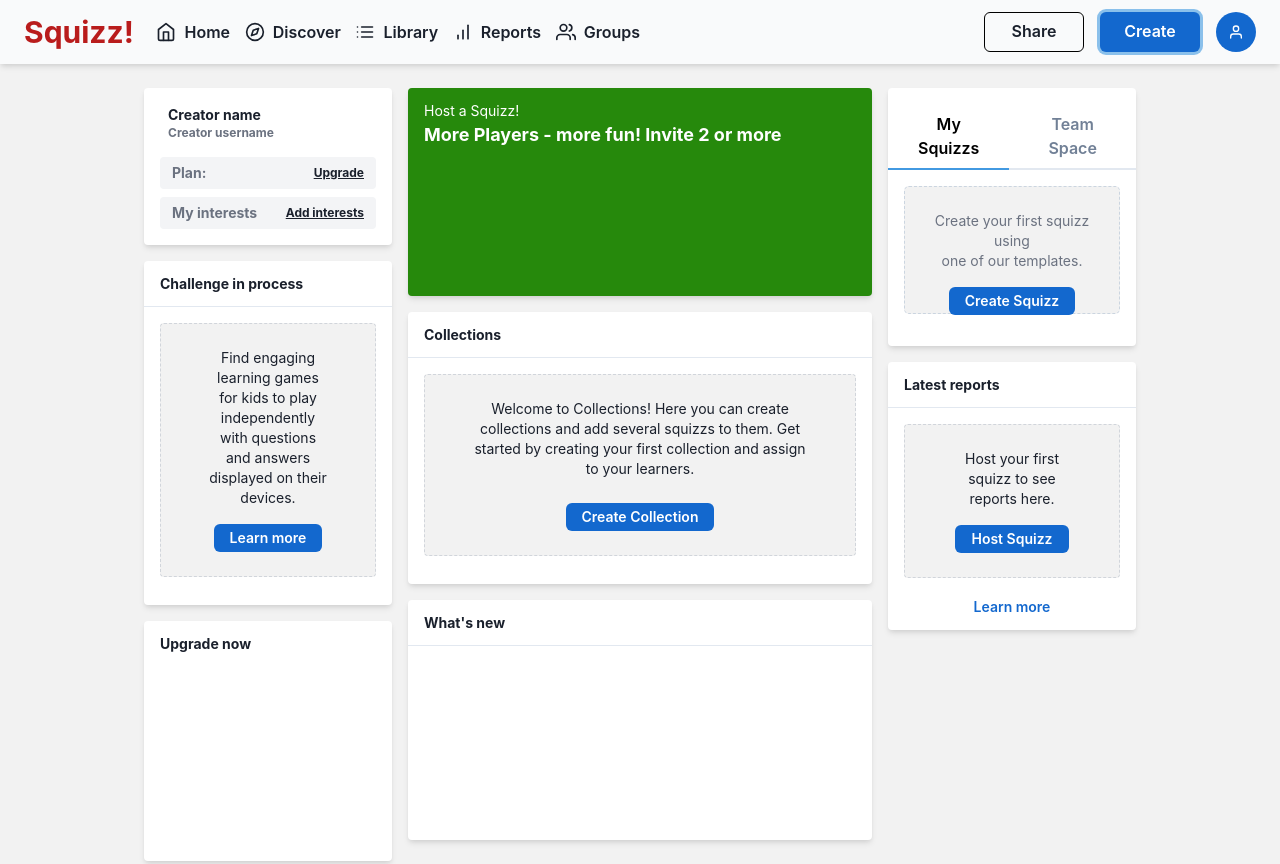
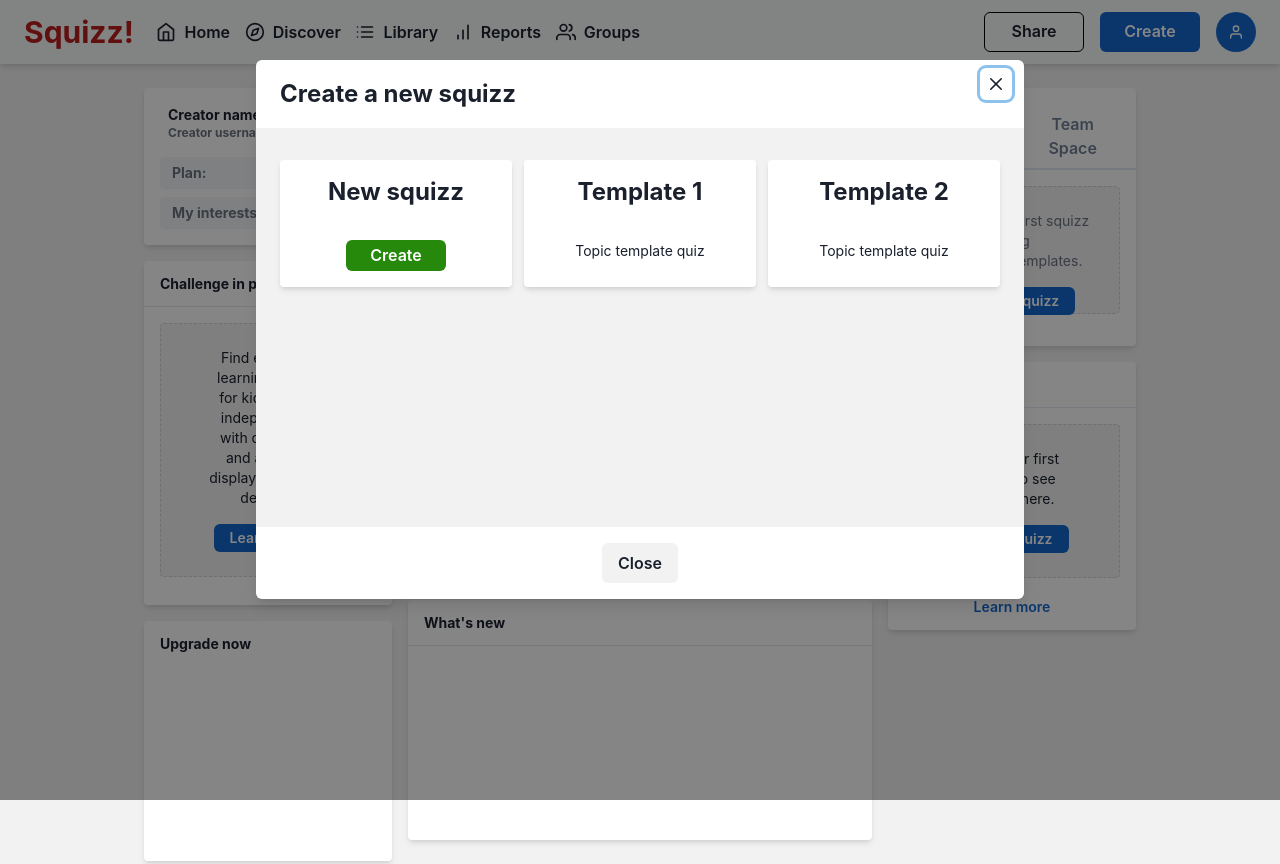
Before and after one commit to hasanbasori/squizz-front, a React (Vite) app: page / in a window 1280 px wide. Both pictures are taken after a click on the button "Create". Built offline with nearby package versions, Linux system fonts and the light colour scheme.

Commit message:
add modal in creator header

```diff
--- a/src/components/Layout/HeaderCreator.jsx
+++ b/src/components/Layout/HeaderCreator.jsx
@@ -15,7 +15,14 @@
   MenuOptionGroup,
   MenuIcon,
   MenuCommand,
-  MenuDivider
+  MenuDivider,
+  Modal,
+  ModalOverlay,
+  ModalContent,
+  ModalHeader,
+  ModalFooter,
+  ModalBody,
+  ModalCloseButton
 } from '@chakra-ui/react'
 import {
   FiUser,
@@ -28,6 +35,49 @@
   FiSettings,
   FiHelpCircle
 } from 'react-icons/fi'
+import { useDisclosure } from '@chakra-ui/react'
+
+function ModalCreate() {
+  const { isOpen, onOpen, onClose } = useDisclosure()
+  return (
+    <>
+      <Button onClick={onOpen} w="100px" bgColor="#1368ce" color="white">
+        Create
+      </Button>
+
+      <Modal isOpen={isOpen} onClose={onClose} size="3xl">
+        <ModalOverlay />
+        <ModalContent>
+          <ModalHeader fontSize="2xl" fontWeight="700">Create a new squizz</ModalHeader>
+          <ModalCloseButton />
+          <ModalBody bgColor="#f2f2f2" pt={8} pb={60} px={6} display="flex">
+            <div className="rounded py-4 w-1/3 bg-white shadow-md mr-3 flex flex-col items-center">
+              <p className="mb-8 text-2xl font-bold">New squizz</p>
+              <img src="" alt="" />
+              <Button h='100%' px={6} py={1.5} bgColor="#26890c" color='white'>Create</Button>
+            </div>
+            <div className="rounded py-4 w-1/3 bg-white shadow-md mr-3 flex flex-col items-center">
+              <p className="mb-8 text-2xl font-bold">Template 1</p>
+              <img src="" alt="" />
+              <p>Topic template quiz</p>
+            </div>
+            <div className="rounded py-4 w-1/3 bg-white shadow-md flex flex-col items-center">
+              <p className="mb-8 text-2xl font-bold">Template 2</p>
+              <img src="" alt="" />
+              <p>Topic template quiz</p>
+            </div>
+          </ModalBody>
+
+          <ModalFooter>
+            <Button bgColor="#f2f2f2" mx="auto" onClick={onClose}>
+              Close
+            </Button>
+          </ModalFooter>
+        </ModalContent>
+      </Modal>
+    </>
+  )
+}
 
 function HeaderCreator({ style, className }) {
   return (
@@ -54,7 +104,10 @@
           <Icon as={FiList} w={5} h={5} mr="8px" />
           <p className="text-base font-semibold">Library</p>
         </a>
-        <a href="/reports" className="flex items-center pl-2 hover:text-red-700">
+        <a
+          href="/reports"
+          className="flex items-center pl-2 hover:text-red-700"
+        >
           <Icon as={FiBarChart} w={5} h={5} mr="8px" />
           <p className="text-base font-semibold">Reports</p>
         </a>
@@ -73,9 +126,7 @@
         >
           Share
         </Button>
-        <Button w="100px" bgColor="#1368ce" color="white">
-          Create
-        </Button>
+        <ModalCreate />
 
         <Menu>
           <MenuButton
```
